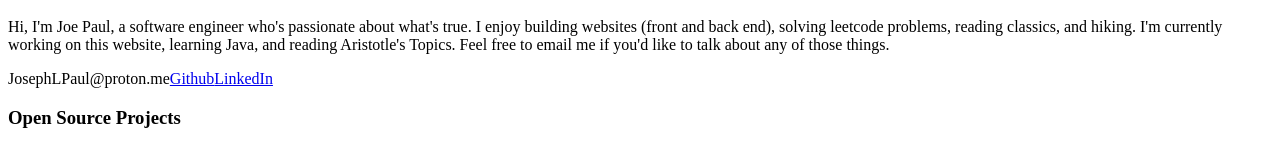
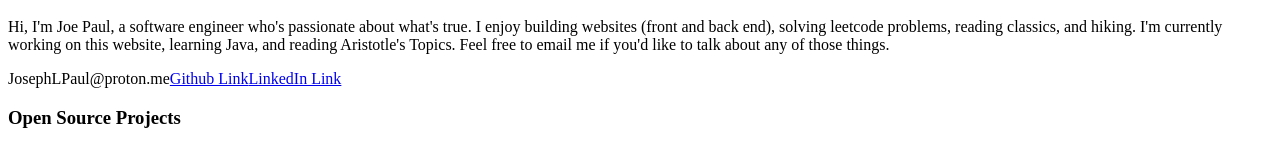
Before and after one commit to kelaompachai/personal-website-public, a React app: page / in a window 1280 px wide. Shown: the part 522-674 px from the top of the page. Built offline with nearby package versions, Linux system fonts and the light colour scheme; the HTML template or start-up script is replaced by a standard one.

Commit message:
test commit

```diff
--- a/src/view/Intro.jsx
+++ b/src/view/Intro.jsx
@@ -9,8 +9,8 @@ function Intro() {
       <p className="mx-7">{text}</p>
       <div className="flex flex-col items-center">
         <span>JosephLPaul@proton.me</span>
-        <a className="text-well-read-400 underline" href="https://www.github.com/kelaompachai">Github</a>
-        <a className="text-well-read-400 underline" href="https://www.linkedin.com/in/joseph-lawrence-paul">LinkedIn</a>
+        <a className="text-well-read-400 underline" href="https://www.github.com/kelaompachai">Github Link</a>
+        <a className="text-well-read-400 underline" href="https://www.linkedin.com/in/joseph-lawrence-paul">LinkedIn Link</a>
       </div>
     </div>
   );
```
